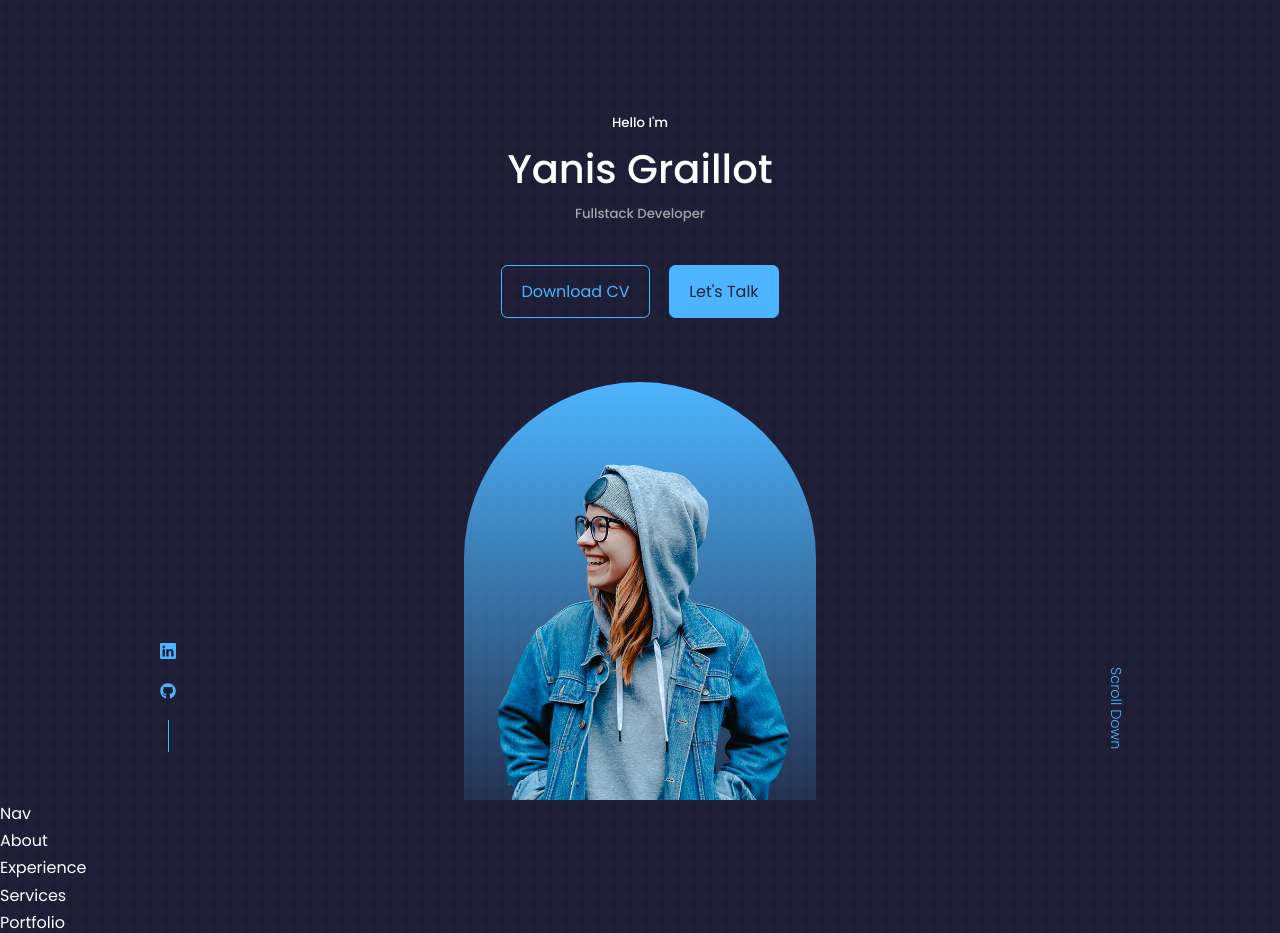
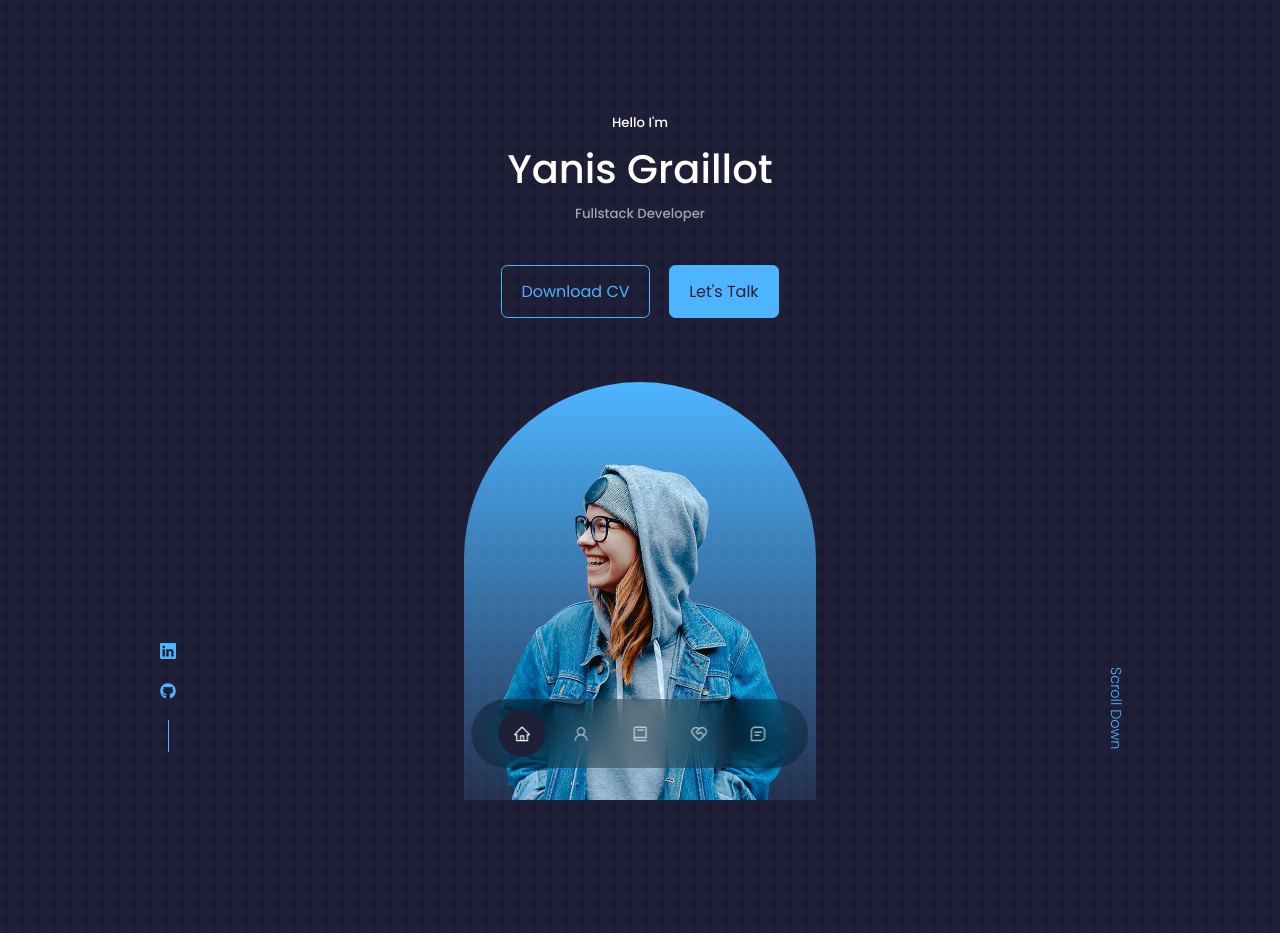
Before and after one commit to SeaWiser/my-new-portfolio, a React (Create React App) app: page / in a window 1280 px wide. Shown: the top 933 px of the page. Built offline with nearby package versions, Linux system fonts and the light colour scheme.

Commit message:
Floating nav component + active nav links

```diff
--- a/src/components/about/About.tsx
+++ b/src/components/about/About.tsx
@@ -4,7 +4,7 @@
 class About extends Component {
   render() {
     return (
-      <div>About</div>
+      <section id="about">About</section>
     );
   }
 }
--- a/src/components/experience/Experience.tsx
+++ b/src/components/experience/Experience.tsx
@@ -4,7 +4,7 @@
 class Experience extends Component {
   render() {
     return (
-      <div>Experience</div>
+      <section id="experience">Experience</section>
     );
   }
 }
--- a/src/components/nav/Nav.tsx
+++ b/src/components/nav/Nav.tsx
@@ -1,10 +1,38 @@
-import React, { Component } from 'react';
+import { Component } from 'react';
 import './nav.css';
+import { AiOutlineHome, AiOutlineUser } from "react-icons/ai";
+import { BiBook, BiMessageSquareDetail } from "react-icons/bi";
+import { RiServiceLine } from "react-icons/ri";
+import { ActiveNav } from "../../models/activeNav";
 
-class Nav extends Component {
+class Nav extends Component<{}, ActiveNav> {
+  constructor(props: ActiveNav) {
+    super(props);
+
+    this.state = {
+      activeNav: '#'
+    }
+  }
+
+  setActiveNav(anchor: string) {
+    this.setState({
+      activeNav: anchor
+    })
+  }
+
   render() {
     return (
-      <div>Nav</div>
+      <nav>
+        <a href="/#" onClick={() => this.setActiveNav('#')} className={this.state.activeNav==='#' ? 'active' : ''}><AiOutlineHome/></a>
+        <a href={'#about'} onClick={() => this.setActiveNav('#about')}
+           className={this.state.activeNav==='#about' ? 'active' : ''}><AiOutlineUser/></a>
+        <a href={'#experience'} onClick={() => this.setActiveNav('#experience')}
+           className={this.state.activeNav==='#experience' ? 'active' : ''}><BiBook/></a>
+        <a href={'#services'} onClick={() => this.setActiveNav('#services')}
+           className={this.state.activeNav==='#services' ? 'active' : ''}><RiServiceLine/></a>
+        <a href={'#contact'} onClick={() => this.setActiveNav('#contact')}
+           className={this.state.activeNav==='#contact' ? 'active' : ''}><BiMessageSquareDetail/></a>
+      </nav>
     );
   }
 }
--- a/src/components/nav/nav.css
+++ b/src/components/nav/nav.css
@@ -0,0 +1,32 @@
+nav {
+  display: flex;
+  background: rgba(0, 0, 0, 0.3);
+  width: max-content;
+  padding: 0.7rem 1.7rem;
+  z-index: 2;
+  position: fixed;
+  left: 50%;
+  transform: translateX(-50%);
+  bottom: 2rem;
+  gap: 0.8rem;
+  border-radius: 3rem;
+  backdrop-filter: blur(15px);
+}
+
+nav a {
+  display: flex;
+  background: transparent;
+  padding: 0.9rem;
+  border-radius: 50%;
+  color: var(--color-light);
+  font-size: 1.1rem;
+}
+
+nav a:hover {
+  background: rgba(0, 0, 0, 0.3);
+}
+
+nav a.active {
+  background: var(--color-bg);
+  color: var(--color-white);
+}
--- a/src/components/portfolio/Portfolio.tsx
+++ b/src/components/portfolio/Portfolio.tsx
@@ -4,7 +4,7 @@
 class Portfolio extends Component {
   render() {
     return (
-      <div>Portfolio</div>
+      <section id="portfolio">Portfolio</section>
     );
   }
 }
--- a/src/components/services/Services.tsx
+++ b/src/components/services/Services.tsx
@@ -4,7 +4,7 @@
 class Services extends Component {
   render() {
     return (
-      <div>Services</div>
+      <section id="services">Services</section>
     );
   }
 }
--- a/src/components/testimonials/Testimonials.tsx
+++ b/src/components/testimonials/Testimonials.tsx
@@ -4,7 +4,7 @@
 class Testimonials extends Component {
   render() {
     return (
-      <div>Testimonials</div>
+      <section id="testimonials">Testimonials</section>
     );
   }
 }
--- a/src/index.css
+++ b/src/index.css
@@ -62,6 +62,7 @@
 
 section {
   margin-top: 8rem;
+  height: 100vh;
 }
 
 section > h2,
--- /dev/null
+++ b/src/models/activeNav.ts
@@ -0,0 +1,3 @@
+export interface ActiveNav {
+  activeNav: string;
+}
```
